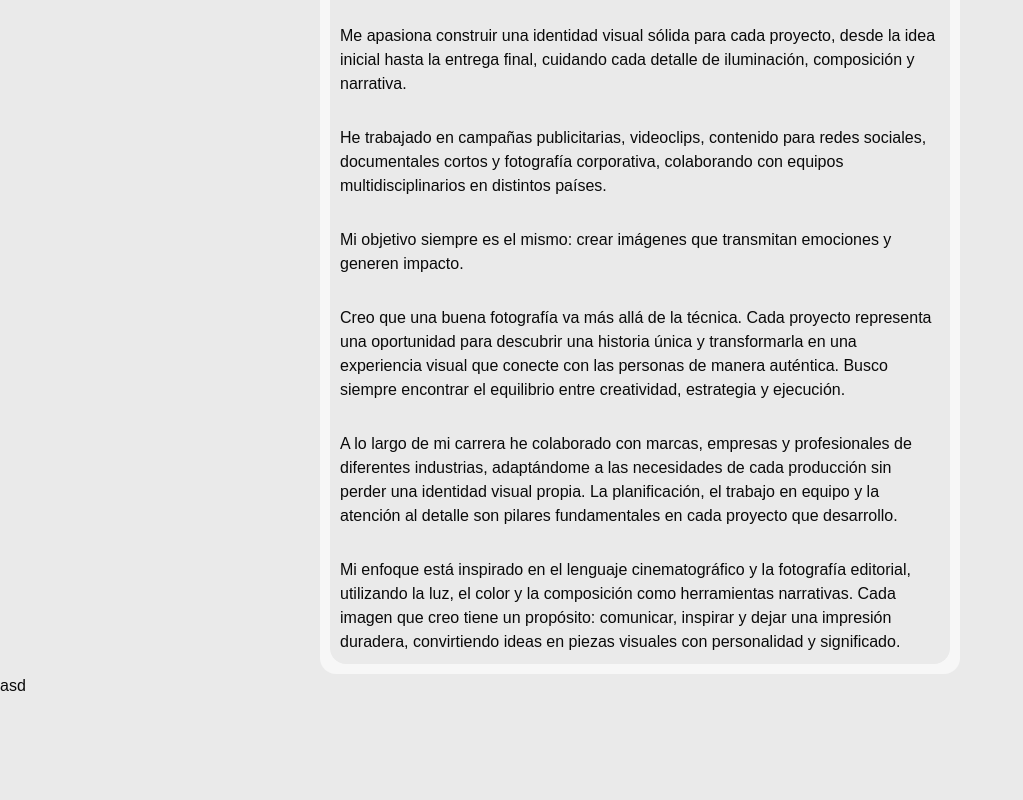
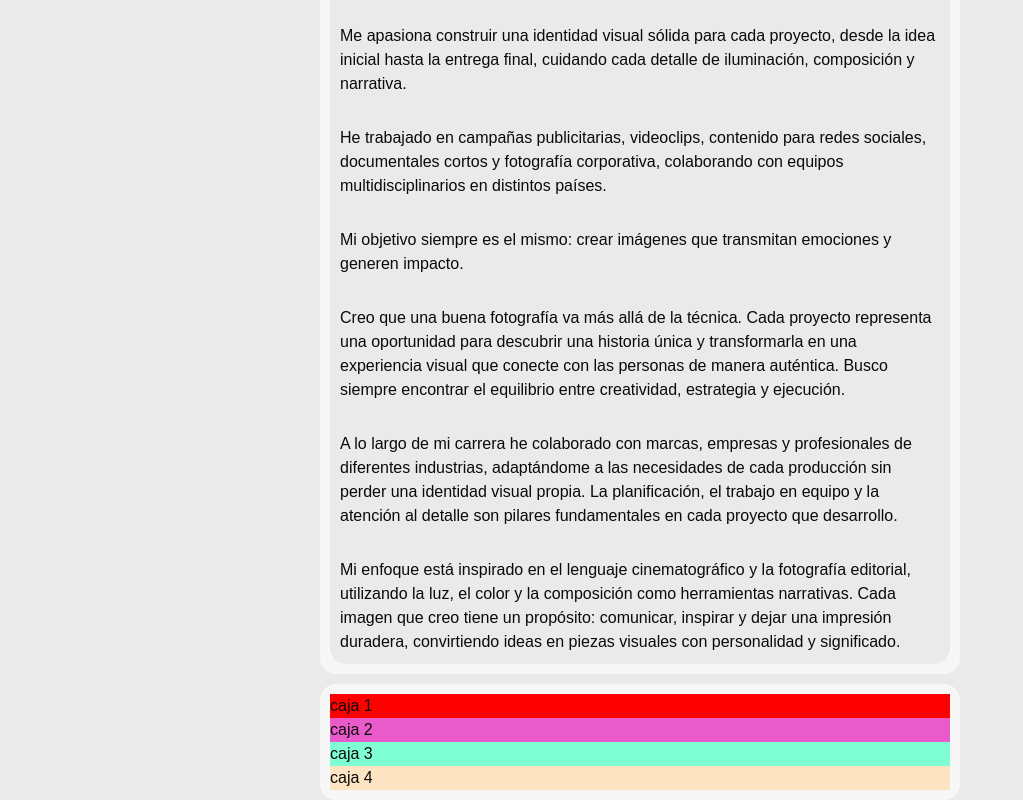
Before and after one commit to fedebarrazaa/photographer-project, a React (Vite) app: page /perfil in a window 1280 px wide. Shown: the part 324-1124 px from the top of the page, without its empty margins (0-1023 px from the left). Before the commit the page ends 1022 px from the top, so only its background shows below. Built offline with nearby package versions, Linux system fonts and the light colour scheme.

Commit message:
new changes

```diff
--- a/src/pages/home/pagePerfil.tsx
+++ b/src/pages/home/pagePerfil.tsx
@@ -42,8 +42,11 @@ export function DesingPagePerfil(){
            </article>
         </section>
 
-        <section>
-            <h1>asd</h1>
+        <section className={style.section_box}>
+            <div className={style.box_1}> caja 1</div>
+            <div className={style.box_2}> caja 2</div>
+            <div className={style.box_3}> caja 3</div>
+            <div className={style.box_4}> caja 4</div>
         </section>
         </>
     )
--- a/src/styles/perfil.module.css
+++ b/src/styles/perfil.module.css
@@ -68,3 +68,37 @@
     text-align: left;
     width: 100%;
 }
+
+/*box*/
+.section_box {
+     background-color: #f7f7f7;
+
+    border-radius: 1em;
+    padding: 10px;
+    width: 70%;
+    margin: 0 auto;
+    margin-top: 10px;
+
+    display: grid;
+    flex-direction: column;
+}
+@media (min-width: 900px) {
+    .section_box  {
+      width: 50%;
+    }
+}
+
+
+
+.box_1 {
+    background-color: red;
+}
+.box_2 {
+    background-color: #E95ACB;
+}
+.box_3{
+    background-color: aquamarine;
+}
+.box_4 {
+    background-color: bisque;
+}
```
